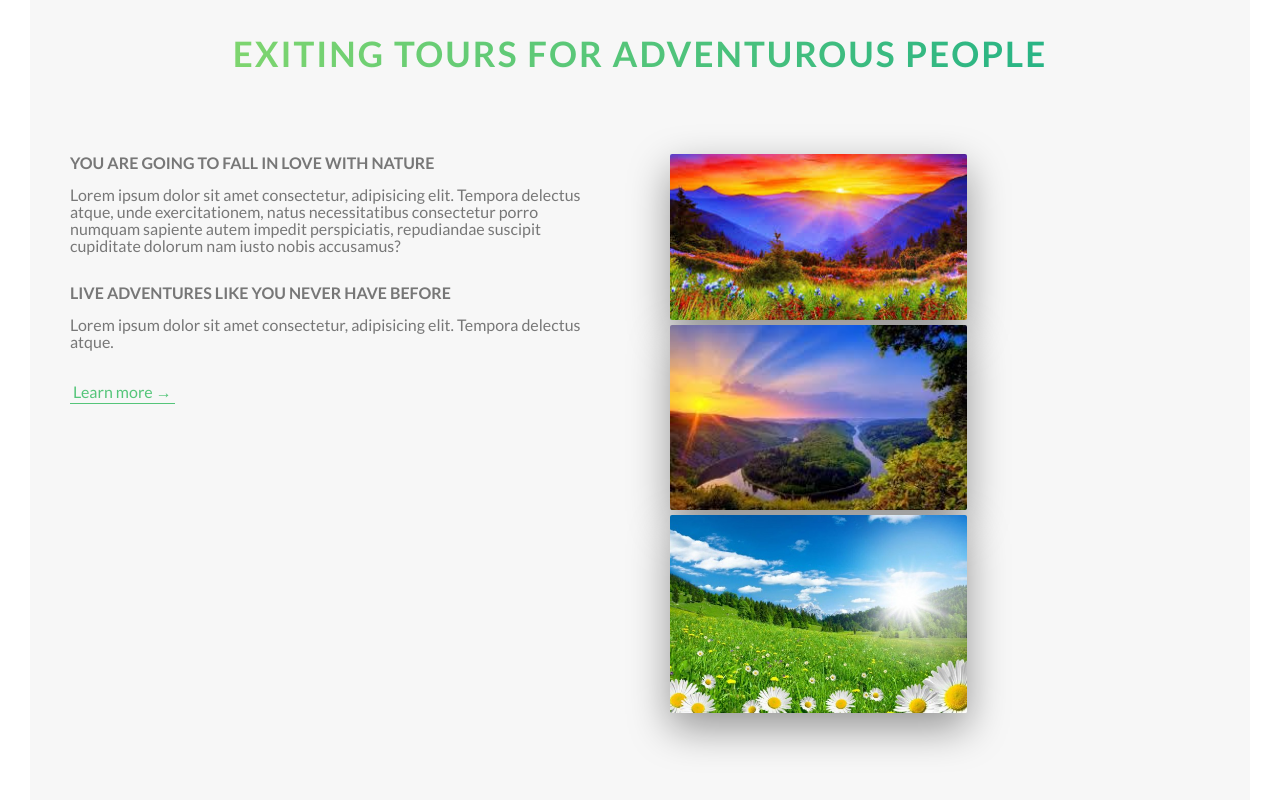
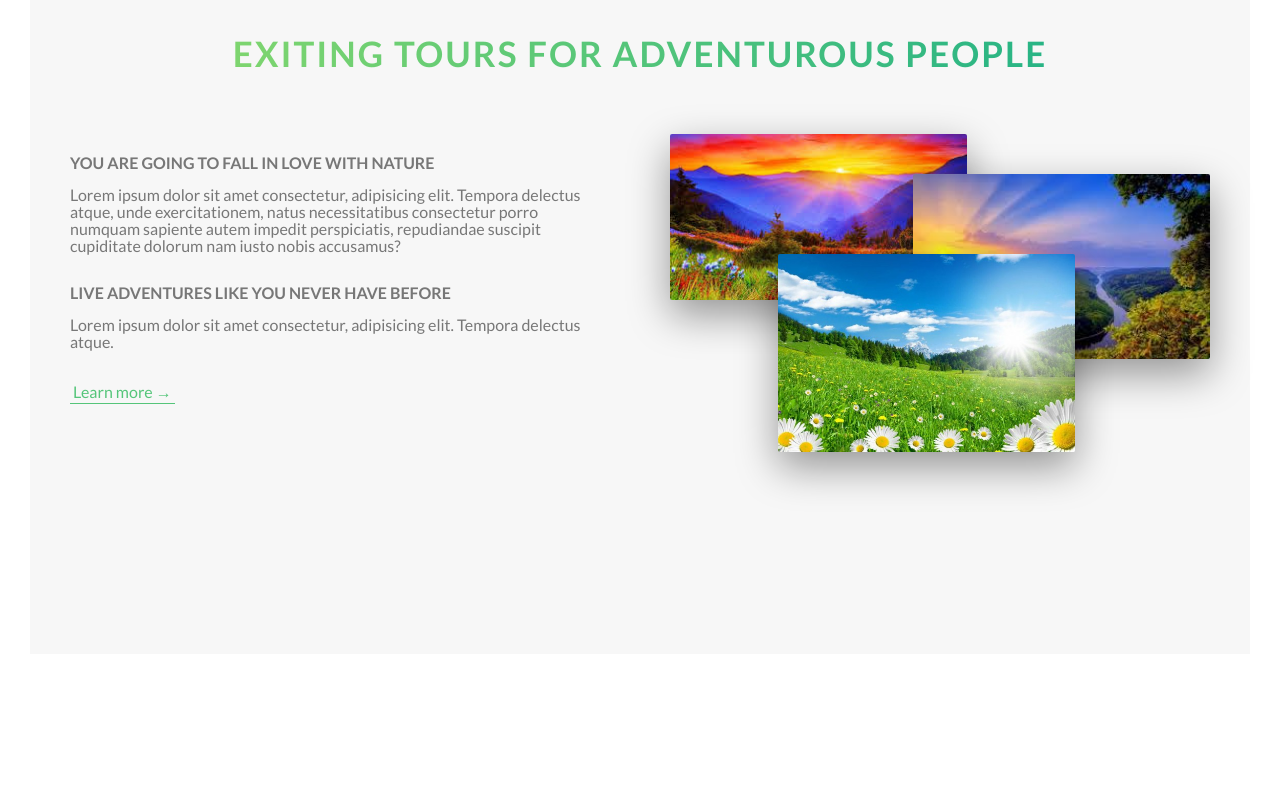
Before and after one commit to Valeriia-Rez/Test-project, a website: page index.html in a window 1280 px wide. Shown: the part 848-1648 px from the top of the page. After the commit the page ends 1532 px from the top, so only its background shows below. Drawn offline with nearby package versions, Linux system fonts and the light colour scheme; files that its build step writes are made by us from their sources.

Commit message:
add composition,change main.css

```diff
--- a/sass/components/_composition.scss
+++ b/sass/components/_composition.scss
@@ -1,7 +1,35 @@
 .composition{
+    position:relative;
+
     &__photo{
        width: 55%;
        box-shadow: 0 1.5rem 4rem rgba($color-dark, .4);
        border-radius: 2px;
+       position: absolute;
+       z-index: 10;
+       transition: all .2s;
+       outline-offset: 2rem;
+
+       &--p1{
+          left: 0;
+          top: -2rem;
     }
+       &--p2{
+          right: 0;
+          top: 2rem;
+    }
+       &--p3{
+           left: 20%;
+           top: 10rem;
+    }
+       &:hover{
+           outline: 1.5rem solid $color-primary;
+           transform: scale(1.05) translateY(-.5rem);
+           box-shadow: 0 2.5rem 4rem rgba($color-dark, .4);
+           z-index: 20;
+       }
 }
+       &:hover &__photo:not(:hover){
+           transform: scale(.95);
+       }
+}
```
Also changed, not shown: sass/main.scss (+5 -5 lines).
